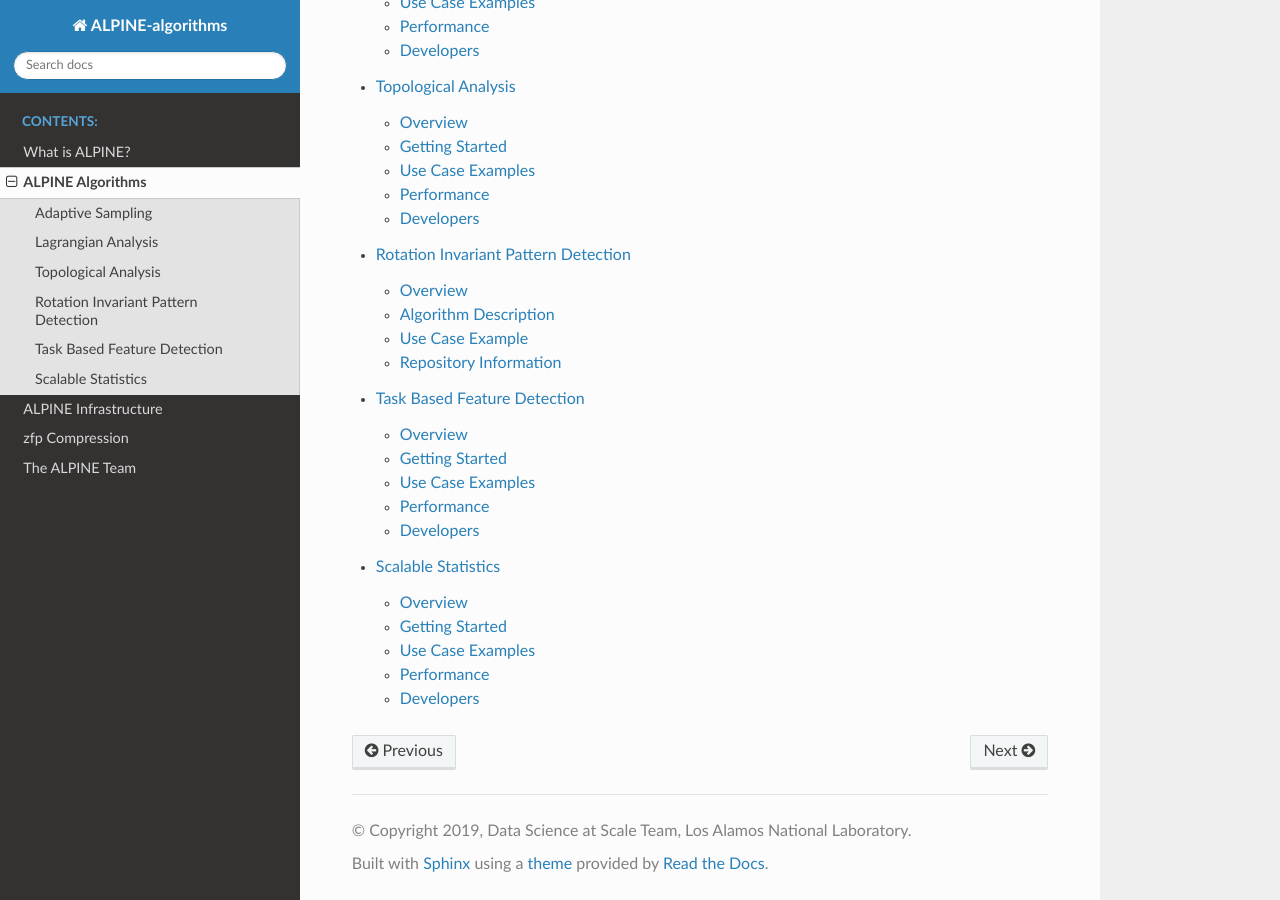
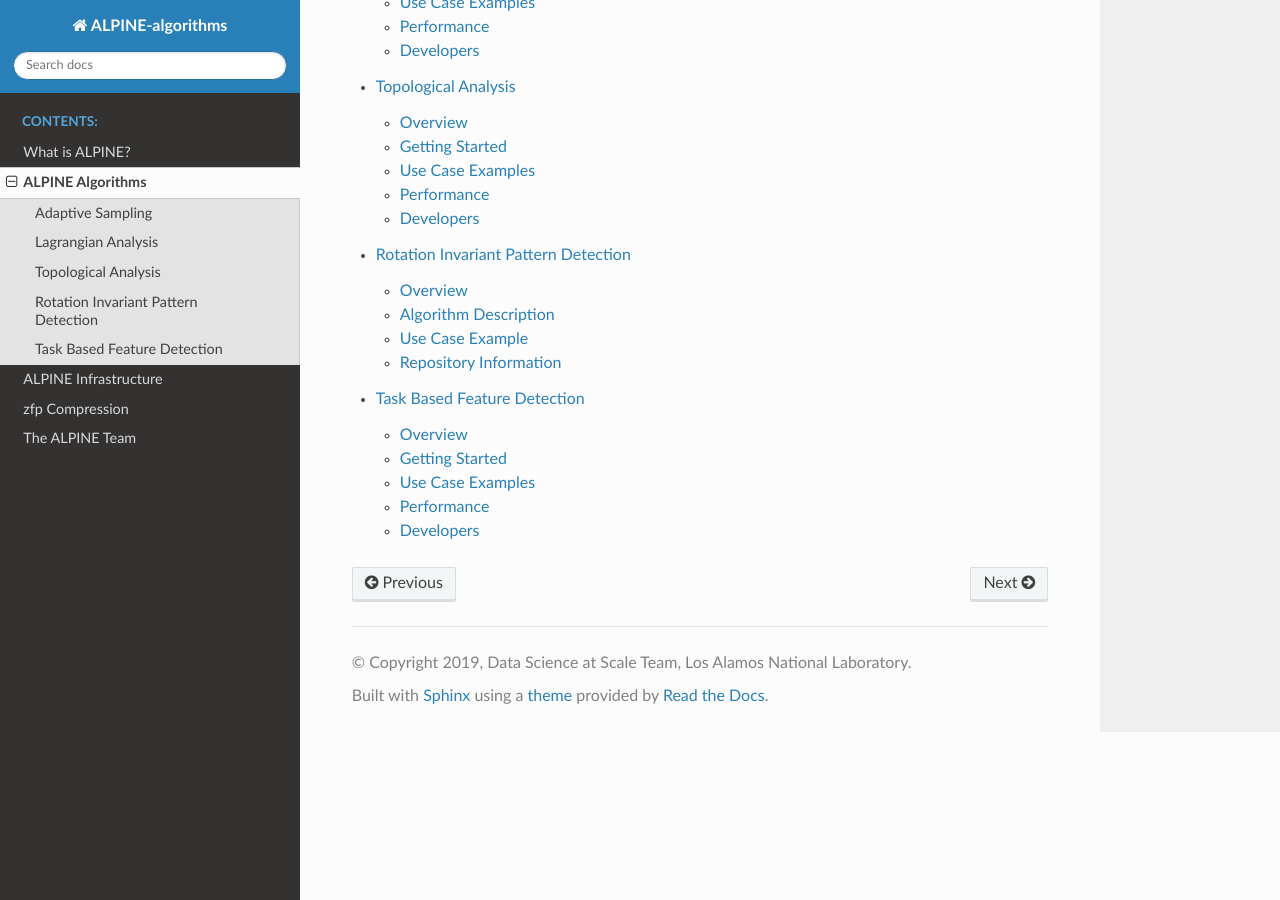
Before and after one commit to Alpine-DAV/algorithms, a Sphinx documentation site: the page built from docs/source/algorithms.rst, in a window 1280 px wide and 900 px high, scrolled down 829 px. Built offline with Sphinx 7.4.7 and the Read the Docs theme 2.0.0, drawn with Linux system fonts in a browser that asks for light colours; formulas are drawn with MathJax 3.

Commit message:
fix rst errors

```diff
--- a/docs/source/algorithms.rst
+++ b/docs/source/algorithms.rst
@@ -37,4 +37,3 @@ The current list of ALPINE algorithms is below.  This documentation is a work in
    topology
    moments
    task_based
-   statistics
--- a/docs/source/statistics.rst
+++ /dev/null
@@ -1,24 +0,0 @@
-.. _label_statistics:
-
-Scalable Statistics
-===================
-
-Overview
-^^^^^^^^
-
-Getting Started
-^^^^^^^^^^^^^^^
-
-Use Case Examples
-^^^^^^^^^^^^^^^^^
-
-Performance
-^^^^^^^^^^^
-
-Developers
-^^^^^^^^^^
-
-
-
-.. toctree::
-   :maxdepth: 1
```
Also changed, not shown: docs/source/sampling.rst (+21 -21 lines).
